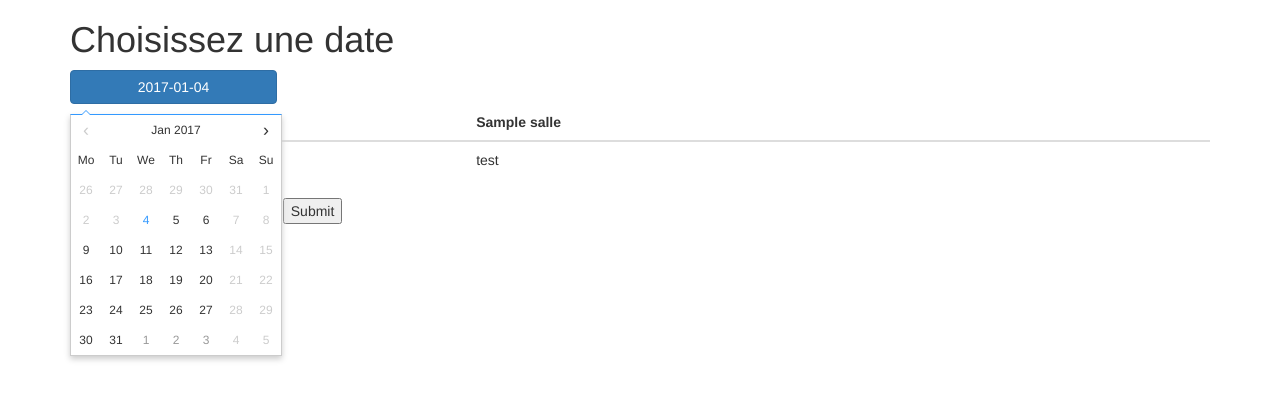
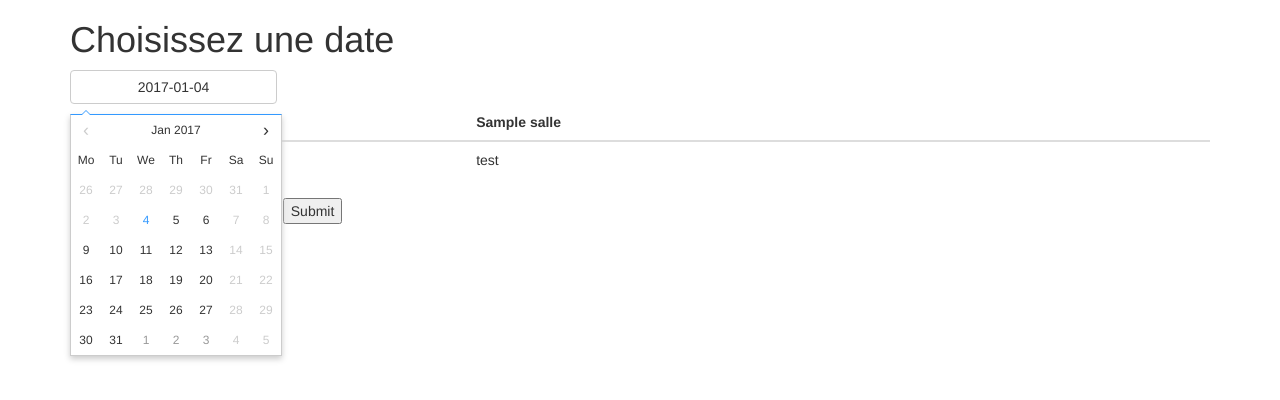
Before and after one commit to fchatterji/a-corp, a PHP site: template Views/ReservationListByDayView.php in a window 1280 px wide. Shown: the part 52-452 px from the top of the page. Run offline with PHP 8.4, Linux system fonts and the light colour scheme; the template is opened without the code that fills it: most values are stand-ins (such as "Sample title", 1, 10 or a date in 2020); some libraries are stand-ins or nearby versions.

Commit message:
fix: datepicker links correctly updated

```diff
--- a/Partials/header.php
+++ b/Partials/header.php
@@ -10,8 +10,8 @@
     <script src="https://code.jquery.com/jquery-3.1.1.min.js" integrity="sha256-hVVnYaiADRTO2PzUGmuLJr8BLUSjGIZsDYGmIJLv2b8=" crossorigin="anonymous"></script>
 
     <!-- datepicker -->
-    <link href="/a-corp/datepicker/datepicker.css" rel="stylesheet">
-    <script src="/a-corp/datepicker/datepicker.js"></script>
+    <link href="/datepicker/datepicker.min.css" rel="stylesheet">
+    <script src="/datepicker/datepicker.min.js"></script>
 
     <!-- bootstrap CSS -->
     <link rel="stylesheet" href="https://maxcdn.bootstrapcdn.com/bootstrap/3.3.7/css/bootstrap.min.css" integrity="sha384-BVYiiSIFeK1dGmJRAkycuHAHRg32OmUcww7on3RYdg4Va+PmSTsz/K68vbdEjh4u" crossorigin="anonymous">
--- a/Views/ReservationListByDayView.php
+++ b/Views/ReservationListByDayView.php
@@ -2,7 +2,7 @@
 <?php include "Partials/loggedInNav.php"; ?>
 
 <h1>Choisissez une date</h1>
-<input data-toggle="datepicker" id="datepicker" class="btn btn-primary">
+<input data-toggle="datepicker" id="datepicker" class="btn btn-default">
 
 <div class="table-responsive">
 
@@ -76,7 +76,7 @@
     });
     $("#datepicker").change(function() {
         var day = $('#datepicker').val();
-        window.location.href = "/a-corp/reservations/" + day;
+        window.location.href = "/reservations/" + day;
     });
 
 </script>
```
